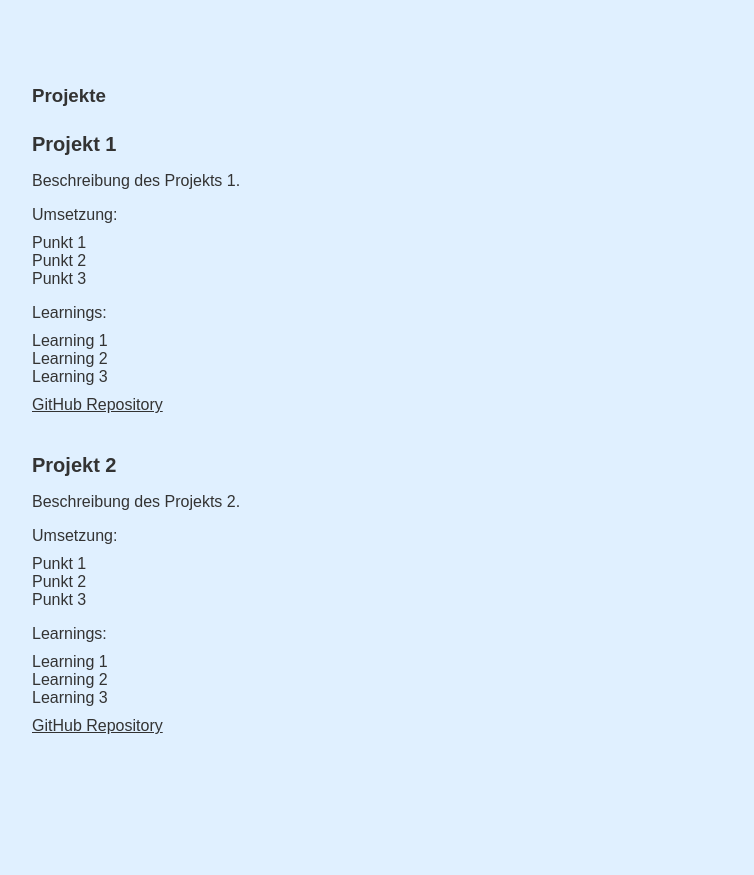
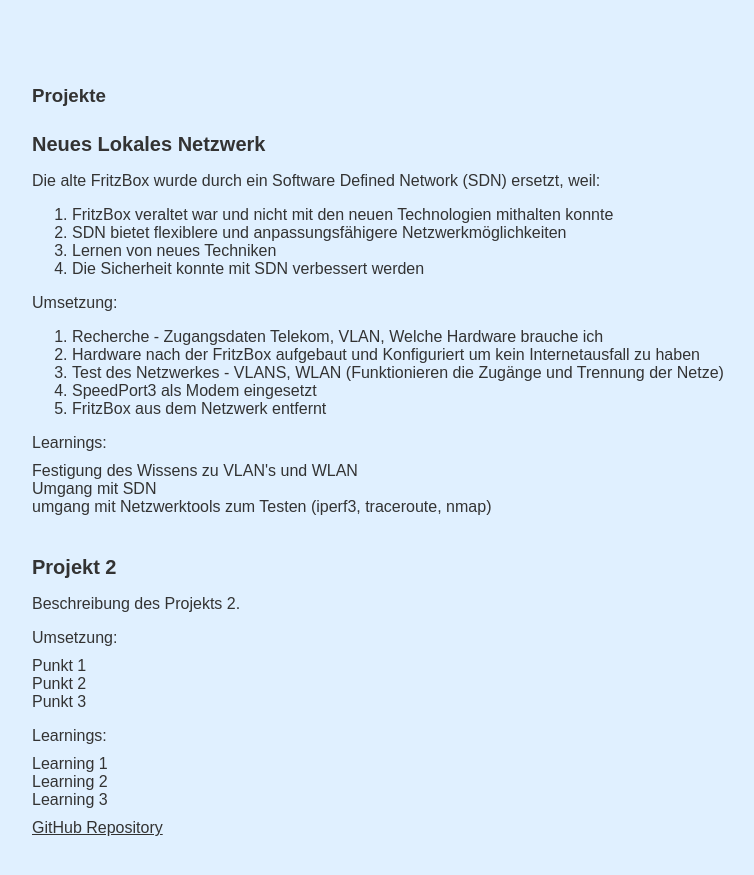
Before and after one commit to Henry440/MyWebsite, a plain HTML site: page index.html in a window 1280 px wide. Shown: the part 2820-3695 px from the top of the page, without its empty margins (8-762 px from the left). Drawn offline with Linux system fonts and the light colour scheme.

Commit message:
Erstellen des 1 Projektes

```diff
--- a/index.html
+++ b/index.html
@@ -51,25 +51,32 @@
       <h3>Projekte</h3>
 
       <div class="projekt">
-        <h4>Projekt 1</h4>
-        <p>Beschreibung des Projekts 1.</p>
+        <h4>Neues Lokales Netzwerk</h4>
+        <p>
+          Die alte FritzBox wurde durch ein Software Defined Network (SDN)
+          ersetzt, weil: </p>
+          <ol>
+            <li>FritzBox veraltet war und nicht mit den neuen
+          Technologien mithalten konnte</li>
+          <li>SDN bietet flexiblere und anpassungsfähigere Netzwerkmöglichkeiten</li>
+          <li>Lernen von neues Techniken</li>
+          <li>Die Sicherheit konnte mit SDN verbessert werden</li>
+          </ol>
+        </p>
         <p>Umsetzung:</p>
-        <ul>
-          <li>Punkt 1</li>
-          <li>Punkt 2</li>
-          <li>Punkt 3</li>
-          <!-- Fügen Sie hier weitere Punkte hinzu -->
-        </ul>
+        <ol>
+          <li>Recherche - Zugangsdaten Telekom, VLAN, Welche Hardware brauche ich</li>
+          <li>Hardware nach der FritzBox aufgebaut und Konfiguriert um kein Internetausfall zu haben</li>
+          <li>Test des Netzwerkes - VLANS, WLAN (Funktionieren die Zugänge und Trennung der Netze)</li>
+          <li>SpeedPort3 als Modem eingesetzt</li>
+          <li>FritzBox aus dem Netzwerk entfernt</li>
+        </ol>
         <p>Learnings:</p>
         <ul>
-          <li>Learning 1</li>
-          <li>Learning 2</li>
-          <li>Learning 3</li>
-          <!-- Fügen Sie hier weitere Learnings hinzu -->
+          <li>Festigung des Wissens zu VLAN's und WLAN</li>
+          <li>Umgang mit SDN</li>
+          <li>umgang mit Netzwerktools zum Testen (iperf3, traceroute, nmap)</li>
         </ul>
-        <a href="https://github.com/projekt1" target="_blank"
-          >GitHub Repository</a
-        >
       </div>
 
       <div class="projekt">
```
